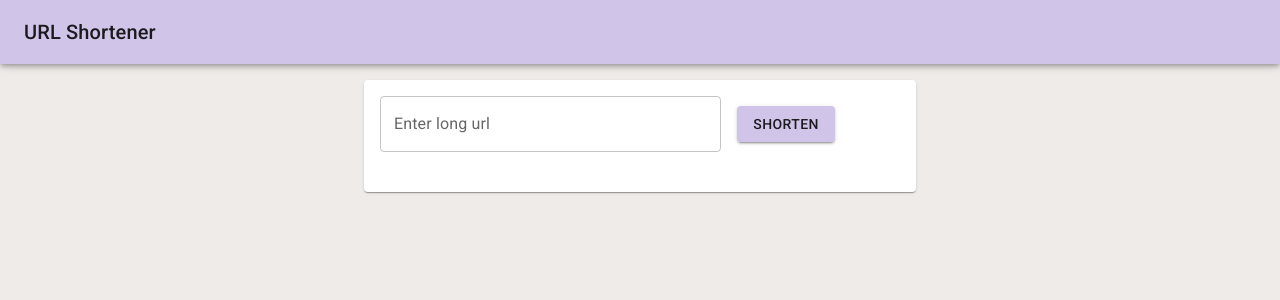
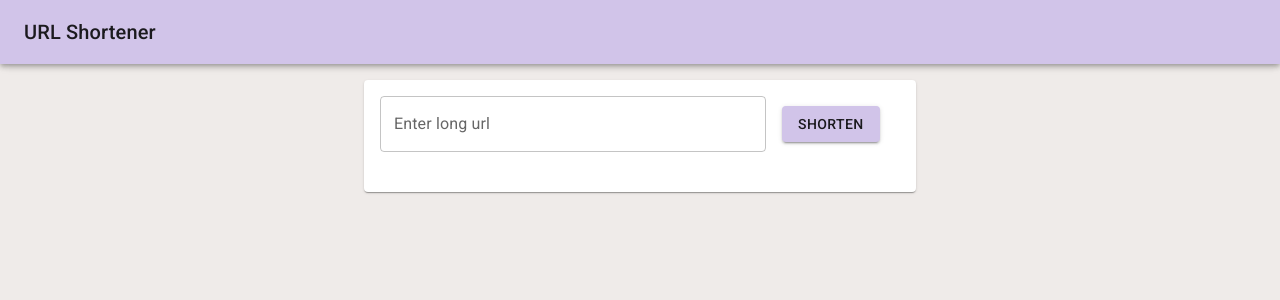
Before and after one commit to phyrisrose/frontend-url-shortener, a React (Create React App) app: page / in a window 1280 px wide. Shown: the top 300 px of the page. Built offline with nearby package versions, Linux system fonts and the light colour scheme.

Commit message:
a little tweak to the width

```diff
--- a/src/components/UrlShortener.jsx
+++ b/src/components/UrlShortener.jsx
@@ -30,7 +30,7 @@ const UrlShortener = () => {
     <Card sx={{ minWidth: 275 }}>
       <CardContent>
         <Grid container spacing={2} style={{ alignItems: "center" }}>
-          <Grid item xs={8}>
+          <Grid item xs={9}>
             <TextField
               id="long-url"
               label="Enter long url"
@@ -40,7 +40,7 @@ const UrlShortener = () => {
               fullWidth
             />
           </Grid>
-          <Grid item xs={4}>
+          <Grid item xs={3}>
             <Button variant="contained" onClick={handleShorten}>
               Shorten
             </Button>
```
